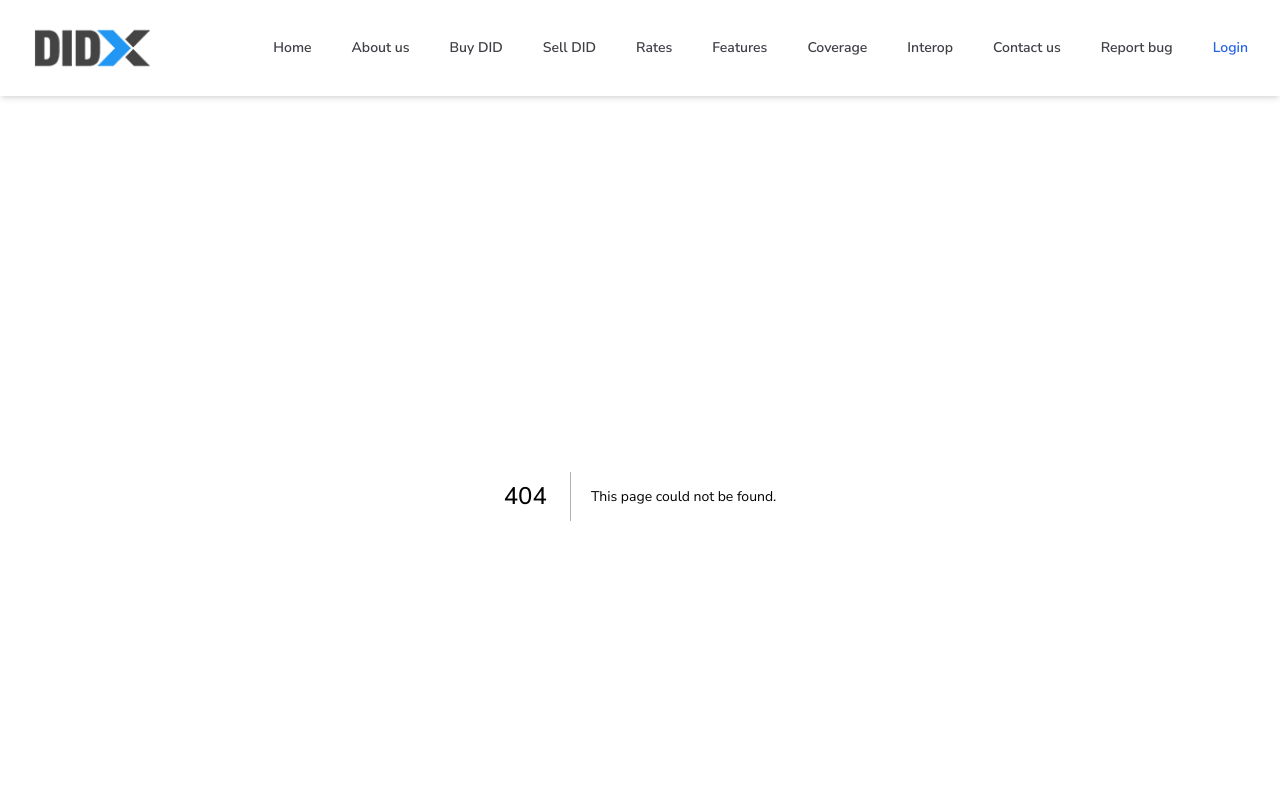
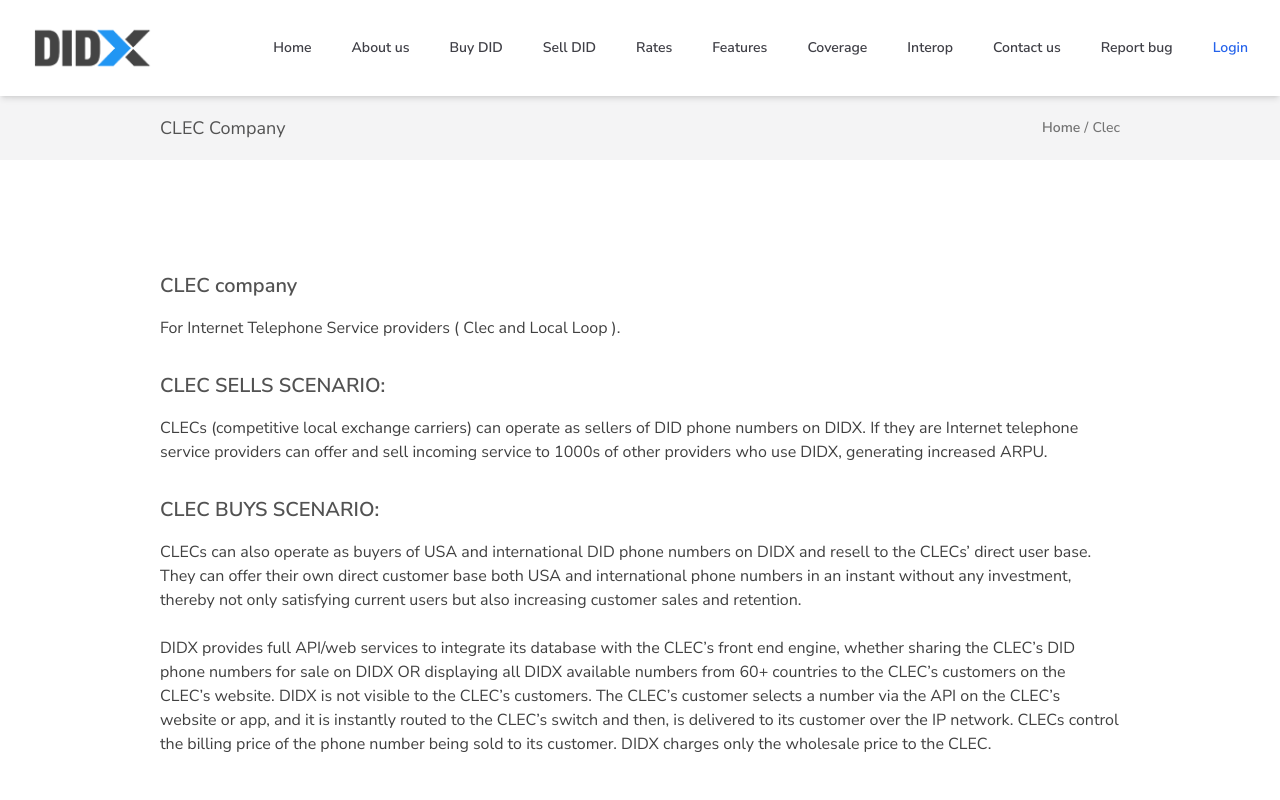
Before and after one commit to erdum/didx-nextjs-frontend, a Next.js app: page /clec in a window 1280 px wide. Before the commit this address had no page. Shown: the top 800 px of the page. Built offline with nearby package versions, Linux system fonts and the light colour scheme.

Commit message:
Add clec page implemented

```diff
--- /dev/null
+++ b/app/clec/page.jsx
@@ -0,0 +1,41 @@
+import BreadCrumb from '../layout-components/breadCrumb'
+import { StandardPage, SubHeading, Paragraph } from '../layout-components/standardPage'
+
+export const metadata = {
+	'title': 'CLEC Company | DIDX'
+}
+
+export default function Page() {
+	return (
+		<>
+			<BreadCrumb title={metadata.title} />
+			<StandardPage>
+				<section className="w-full">
+					<SubHeading>
+						CLEC company
+					</SubHeading>
+					<Paragraph>
+						For Internet Telephone Service providers ( Clec and Local Loop ).
+					</Paragraph>
+
+					<SubHeading>
+						CLEC SELLS SCENARIO:
+					</SubHeading>
+					<Paragraph>
+						CLECs (competitive local exchange carriers) can operate as sellers of DID phone numbers on DIDX. If they are Internet telephone service providers can offer and sell incoming service to 1000s of other providers who use DIDX, generating increased ARPU.
+					</Paragraph>
+
+					<SubHeading>
+						CLEC BUYS SCENARIO:
+					</SubHeading>
+					<Paragraph>
+						CLECs can also operate as buyers of USA and international DID phone numbers on DIDX and resell to the CLECs’ direct user base. They can offer their own direct customer base both USA and international phone numbers in an instant without any investment, thereby not only satisfying current users but also increasing customer sales and retention.
+					</Paragraph>
+					<Paragraph>
+						DIDX provides full API/web services to integrate its database with the CLEC’s front end engine, whether sharing the CLEC’s DID phone numbers for sale on DIDX OR displaying all DIDX available numbers from 60+ countries to the CLEC’s customers on the CLEC’s website. DIDX is not visible to the CLEC’s customers. The CLEC’s customer selects a number via the API on the CLEC’s website or app, and it is instantly routed to the CLEC’s switch and then, is delivered to its customer over the IP network. CLECs control the billing price of the phone number being sold to its customer. DIDX charges only the wholesale price to the CLEC.
+					</Paragraph>
+				</section>
+			</StandardPage>
+		</>
+	)
+}
```
